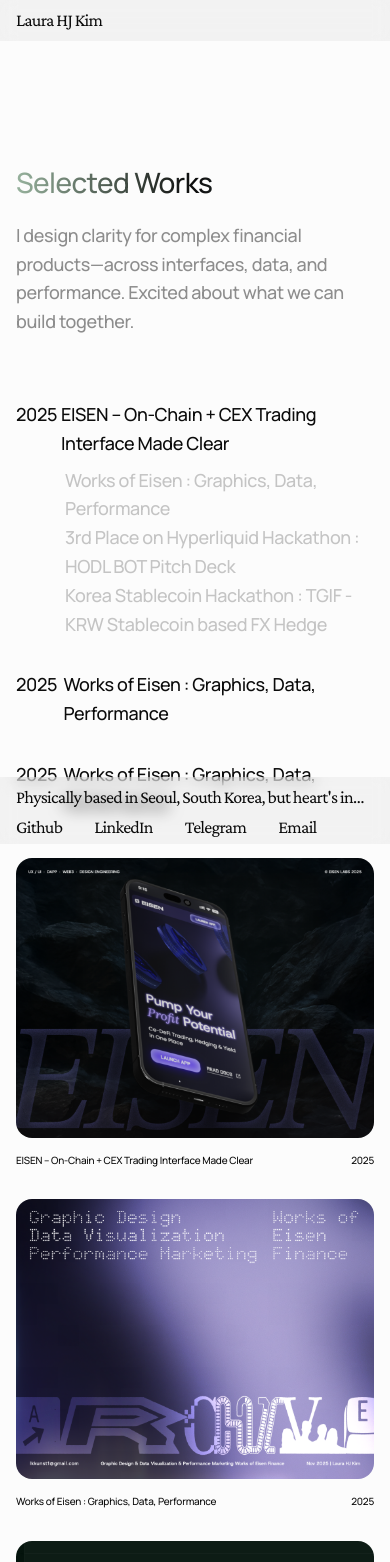
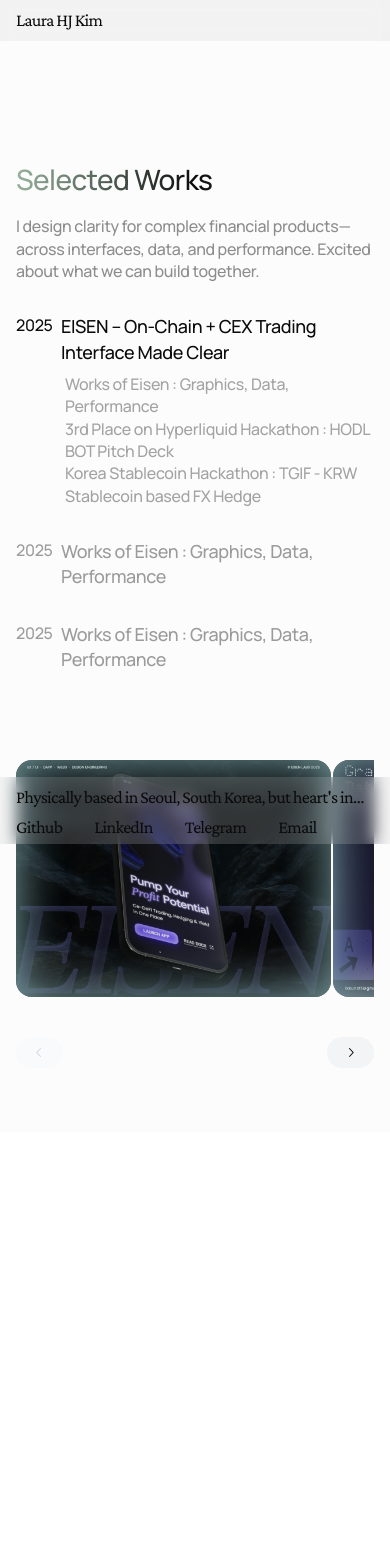
Before and after one commit to HJKUNST/portfolio-website-new, a Next.js app: page /works in a window 390 px wide. Shown: the top 1562 px of the page. After the commit the page ends 1132 px from the top, so only its background shows below. Built offline with nearby package versions, Linux system fonts and the light colour scheme.

Commit message:
feat: works page construction

```diff
--- a/src/components/sections/AboutMePage.tsx
+++ b/src/components/sections/AboutMePage.tsx
@@ -216,7 +216,7 @@
             className="relative w-full md:w-[25vw] md:min-w-[24rem] aspect-[295/393] mx-auto md:mx-0"
           >
             <Image
-              src="/about-me-photo-1526fe.png"
+              src="/about-me-3.png"
               alt="Laura Heejoo Kim"
               fill
               className="object-cover"
--- a/src/components/sections/HeroSection.tsx
+++ b/src/components/sections/HeroSection.tsx
@@ -54,7 +54,7 @@
   cards?: PortfolioCard[];
 };
 
-type CardWithKey = PortfolioCard & { _key: string };
+export type CardWithKey = PortfolioCard & { _key: string };
 
 // ============================================
 // Main Component
@@ -324,7 +324,7 @@
 );
 
 /** 캐러셀 네비게이션 버튼 */
-const CarouselNav = ({
+export const CarouselNav = ({
   onPrev,
   onNext,
   isAtStart,
@@ -362,7 +362,7 @@
 };
 
 /** 히어로 카드 */
-const HeroCard = ({ card }: { card: CardWithKey }) => (
+export const HeroCard = ({ card }: { card: CardWithKey }) => (
   <div
     className="group relative flex-none overflow-hidden rounded-2xl h-full cursor-pointer hero-card"
     data-cursor-hover
--- a/src/components/sections/SelectedWorksPage.tsx
+++ b/src/components/sections/SelectedWorksPage.tsx
@@ -1,21 +1,23 @@
 "use client";
 
-import { useEffect, useRef } from "react";
-import Image from "next/image";
-import { getGSAP, ScrollTrigger } from "@/lib/motion/gsap";
+import { useEffect, useLayoutEffect, useRef, forwardRef, useState, useMemo, useCallback } from "react";
+import { getGSAP } from "@/lib/motion/gsap";
+import { HeroCard, CarouselNav, CardWithKey } from "./HeroSection";
+import { prefersReducedMotion } from "@/lib/motion/constants";
+import clsx from "clsx";
 
 const TitleStyle = {
   fontFamily: "var(--font-manrope), Manrope, sans-serif",
   fontSize: "clamp(28px, 3.5vw, 40px)",
   fontWeight: 500,
   letterSpacing: "-0.02em",
-  lineHeight: "1.6em",
+  lineHeight: "1.4em",
 };
 
 const BodyStyle = {
   color: "var(--gray-300)",
-  lineHeight: "1.6em",
-  fontSize: "clamp(18px, 2.5vw, 24px)",
+  lineHeight: "1.4em",
+  fontSize: "clamp(16px, 1.6vw, 20px)",
 };
 
 const subtitleStyle = {
@@ -23,12 +25,22 @@
   fontSize: "clamp(18px, 1.6vw, 20px)",
   fontWeight: 700,
   letterSpacing: "-0.02em",
-  lineHeight: "1.6em",
-  background: "var(--main-gradient)",
-  WebkitBackgroundClip: "text",
-  backgroundClip: "text",
-  color: "transparent",
+  lineHeight: "1.4em",
+  color: "var(--gray-900)",
 };
+
+// Reusable Components
+const SectionSubtitle = ({ children, className = "", style = {} }: { children: React.ReactNode; className?: string; style?: React.CSSProperties }) => (
+  <h3 className={`text-h3-em mb-3 ${className}`} style={{ ...subtitleStyle, ...style }}>
+    {children}
+  </h3>
+);
+
+const SectionBody = ({ children, className = "" }: { children: React.ReactNode; className?: string }) => (
+  <p className={`text-em ${className}`} style={BodyStyle}>
+    {children}
+  </p>
+);
 
 type WorkItem = {
   id: string;
@@ -36,6 +48,8 @@
   title: string;
   description?: string;
   image: string;
+  tags?: string[];
+  subtitle?: string;
 };
 
 const works: WorkItem[] = [
@@ -45,64 +59,208 @@
     title: "EISEN – On-Chain + CEX Trading Interface Made Clear",
     description: "Works of Eisen : Graphics, Data, Performance\n3rd Place on Hyperliquid Hackathon : HODL BOT Pitch Deck\nKorea Stablecoin Hackathon : TGIF - KRW Stablecoin based FX Hedge",
     image: "/eisen-trading-interface.png",
+    tags: ["UI/UX", "Design Engineering"],
+    subtitle: "Onchain + CEX Trading Interface Made Clear"
   },
   {
     id: "works-of-eisen-1",
     year: "2025",
     title: "Works of Eisen : Graphics, Data, Performance",
     image: "/works-of-eisen-1.png",
+    tags: ["Graphic Design", "Brand Experience"],
+    subtitle: "Works of Eisen"
   },
   {
     id: "works-of-eisen-2",
     year: "2025",
     title: "Works of Eisen : Graphics, Data, Performance",
     image: "/works-of-eisen-2.png",
+    tags: ["Graphic Design", "Data Visualization"],
+    subtitle: "Works of Eisen"
   },
 ];
 
+// Carousel Constants
+const GAP = 2;
+const WHEEL_COOLDOWN_MS = 500;
+const ANIMATION_DURATION = 0.5;
+
 export const SelectedWorksSection = () => {
+  // Navigation State
+  const [currentIndex, setCurrentIndex] = useState(0);
+  const [hoveredIndex, setHoveredIndex] = useState<number | null>(null);
+
+  // Carousel Refs & State
   const containerRef = useRef<HTMLDivElement>(null);
-  const leftColRef = useRef<HTMLDivElement>(null);
+  const trackRef = useRef<HTMLDivElement>(null);
+  const isTransitioningRef = useRef(false);
+  const lastWheelTimeRef = useRef(0);
+  const [cardWidth, setCardWidth] = useState(0);
+  const [containerWidth, setContainerWidth] = useState(0);
 
+  // --- Data Preparation ---
+  const carouselCards = useMemo<CardWithKey[]>(() => {
+    return works.map((work, idx) => ({
+      title: work.title,
+      subtitle: work.subtitle || "",
+      tags: work.tags || [],
+      image: work.image,
+      _key: `work-card-${work.id}`,
+    }));
+  }, []);
+
+  const totalCards = carouselCards.length;
+  const itemWidth = cardWidth + GAP;
+
+  // Calculate Navigation Bounds
+  // Track의 전체 너비: totalCards * itemWidth (각 카드 + gap 포함)
+  // 마지막 카드가 완전히 보이려면 track의 오른쪽 끝이 container의 오른쪽 끝에 맞춰져야 함
+  // 따라서 maxScrollWidth = trackTotalWidth - containerWidth
+  // GAP을 빼지 않는 이유: 마지막 카드 뒤의 gap도 track의 일부이므로 포함해야 함
+  const trackTotalWidth = totalCards * itemWidth;
+  const maxScrollWidth = Math.max(0, trackTotalWidth - containerWidth);
+  const maxIndexFloat = itemWidth > 0 ? maxScrollWidth / itemWidth : 0;
+  const lastIndex = Math.max(0, Math.ceil(maxIndexFloat));
+
+  const isAtStart = currentIndex === 0;
+  const isAtEnd = currentIndex >= lastIndex;
+
+  // --- Carousel Logic (Adapted from HeroSection) ---
+
+  const setPositionInstant = useCallback((index: number) => {
+    if (!trackRef.current || itemWidth === 0) return;
+
+    const cardW = itemWidth - GAP;
+    const centerOffset = (containerWidth - cardW) / 2;
+    let x = centerOffset - index * itemWidth;
+
+    x = Math.max(x, -index * itemWidth); // Left Visibility
+    x = Math.min(x, 0); // Start Boundary
+    x = Math.max(x, -maxScrollWidth); // End Boundary
+
+    const gsap = getGSAP();
+    if (gsap) {
+      gsap.set(trackRef.current, { x });
+    } else {
+      trackRef.current.style.transform = `translateX(${x}px)`;
+    }
+  }, [itemWidth, maxScrollWidth, containerWidth]);
+
+  const animateToIndex = useCallback((index: number, onComplete?: () => void) => {
+    if (!trackRef.current || itemWidth === 0) return;
+
+    const cardW = itemWidth - GAP;
+    const centerOffset = (containerWidth - cardW) / 2;
+    let x = centerOffset - index * itemWidth;
+
+    x = Math.max(x, -index * itemWidth); // Left Visibility
+    x = Math.min(x, 0); // Start Boundary
+    x = Math.max(x, -maxScrollWidth); // End Boundary
+
+    const gsap = getGSAP();
+    if (!gsap || prefersReducedMotion()) {
+      setPositionInstant(index);
+      onComplete?.();
+      return;
+    }
+
+    gsap.to(trackRef.current, {
+      x,
+      duration: ANIMATION_DURATION,
+      ease: "power2.out",
+      onComplete,
+    });
+  }, [itemWidth, setPositionInstant, maxScrollWidth, containerWidth]);
+
+  const goToIndex = useCallback((newIndex: number) => {
+    if (isTransitioningRef.current || totalCards === 0) return;
+
+    const clampedIndex = Math.max(0, Math.min(newIndex, lastIndex));
+    // Note: We allow triggering even if same index to ensure alignment if needed,
+    // but usually we can skip. Let's align with HeroSection logic.
+    if (clampedIndex === currentIndex) return;
+
+    isTransitioningRef.current = true;
+
+    animateToIndex(clampedIndex, () => {
+      setCurrentIndex(clampedIndex);
+      isTransitioningRef.current = false;
+    });
+  }, [totalCards, lastIndex, currentIndex, animateToIndex]);
+
+  const goNext = useCallback(() => goToIndex(currentIndex + 1), [goToIndex, currentIndex]);
+  const goPrev = useCallback(() => goToIndex(currentIndex - 1), [goToIndex, currentIndex]);
+
+  // Handle Dimension Updates
   useEffect(() => {
-    const gsap = getGSAP();
-    if (!gsap || !leftColRef.current || !containerRef.current) return;
+    const updateDimensions = () => {
+      if (!containerRef.current) return;
+      const height = containerRef.current.offsetHeight;
+      const width = containerRef.current.offsetWidth;
+      setCardWidth(Math.round(height * (4 / 3)));
+      setContainerWidth(width);
+    };
 
-    const mm = gsap.matchMedia();
+    updateDimensions();
+    window.addEventListener("resize", updateDimensions);
+    return () => window.removeEventListener("resize", updateDimensions);
+  }, []);
 
-    mm.add("(min-width: 768px)", () => {
-      ScrollTrigger.create({
-        trigger: containerRef.current,
-        start: "top top+=128", // md:top-32 equivalence
-        end: "bottom bottom",
-        pin: leftColRef.current,
-        pinSpacing: false, // Right column determines height, left one floats
-      });
-    });
+  /** 초기 위치 설정 */
+  useLayoutEffect(() => {
+    if (carouselCards.length > 0 && cardWidth > 0) {
+      setPositionInstant(0);
+    }
+  }, [carouselCards.length, cardWidth, setPositionInstant]);
 
-    return () => mm.revert();
-  }, []);
+  /** 리사이즈 시 현재 위치 유지 */
+  useEffect(() => {
+    if (cardWidth > 0) {
+      setPositionInstant(currentIndex);
+    }
+  }, [cardWidth, currentIndex, setPositionInstant]);
+
+
+  /** 휠 스크롤로 캐러셀 탐색 */
+  useEffect(() => {
+    const container = containerRef.current;
+    if (!container) return;
+
+    const handleWheel = (e: WheelEvent) => {
+      // 가로 스크롤은 무시
+      if (Math.abs(e.deltaY) < Math.abs(e.deltaX)) return;
+      e.preventDefault();
+
+      // 쿨다운 체크
+      const now = Date.now();
+      if (now - lastWheelTimeRef.current < WHEEL_COOLDOWN_MS) return;
+      if (isTransitioningRef.current) return;
+
+      lastWheelTimeRef.current = now;
+
+      if (e.deltaY > 0) goNext();
+      else if (e.deltaY < 0) goPrev();
+    };
+
+    container.addEventListener("wheel", handleWheel, { passive: false });
+    return () => container.removeEventListener("wheel", handleWheel);
+  }, [goNext, goPrev]);
+
 
   return (
     <section
-      className="section-shell max-w-[1280px] mx-auto pb-24 px-5 md:px-10"
+      className="section-shell max-w-[1280px] mx-auto pb-24 px-5 md:px-10 flex flex-col gap-16"
       style={{ background: "#FCFCFC", paddingTop: "160px" }}
     >
-      {/* 1:1 Grid Layout with Fixed Left, Scrollable Right */}
-      <div ref={containerRef} className="grid grid-cols-1 md:grid-cols-2 gap-8 md:gap-16">
-        {/* Left Column: Fixed (Title, Description, Work List) */}
-        <div ref={leftColRef}>
-          {/* Main Title */}
-          <h1
-            className="text-h1-gradient mb-4"
-            style={TitleStyle}
-          >
+      {/* Top Section: Split Layout */}
+      <div className="grid grid-cols-1 md:grid-cols-2 gap-8 md:gap-16 items-start">
+        {/* Left: Title & Description */}
+        <div>
+          <h1 className="text-h1-gradient mb-4" style={TitleStyle}>
             Selected Works
           </h1>
-
-          {/* Description */}
           <p
-            className="text-em mb-16"
+            className="text-em"
             style={{
               ...BodyStyle,
               maxWidth: "505px",
@@ -110,10 +268,23 @@
           >
             I design clarity for complex financial products—across interfaces, data, and performance. Excited about what we can build together.
           </p>
+        </div>
 
-          <div className="space-y-8">
-            {works.map((work) => (
-              <div key={work.id}>
+        {/* Right: Work List with Highlighting */}
+        <div className="space-y-8">
+          {works.map((work, idx) => {
+            // Highlight 우선순위: hover 중일 때는 hover된 카드만, 아니면 가운데 카드
+            const isActive = hoveredIndex !== null
+              ? idx === hoveredIndex
+              : idx === currentIndex;
+            return (
+              <div
+                key={work.id}
+                className={clsx("transition-opacity duration-300 cursor-pointer", isActive ? "opacity-100" : "opacity-40")}
+                onClick={() => goToIndex(idx)}
+                onMouseEnter={() => setHoveredIndex(idx)}
+                onMouseLeave={() => setHoveredIndex(null)}
+              >
                 <div className="flex gap-3 mb-2">
                   <span
                     className="text-em"
@@ -126,84 +297,56 @@
                   >
                     {work.year}
                   </span>
-                  <h3
-                    className="text-em"
-                    style={{
-                      ...subtitleStyle,
-                      color: "var(--gray-900)",
-                      fontWeight: 500,
-                      background: "none",
-                      WebkitBackgroundClip: "border-box",
-                      backgroundClip: "border-box",
-                    }}
-                  >
+                  <SectionSubtitle className="!mb-0 !bg-none !text-[var(--gray-900)] !font-medium">
                     {work.title}
-                  </h3>
+                  </SectionSubtitle>
                 </div>
                 {work.description && (
-                  <p
-                    className="text-em ml-[49px] whitespace-pre-line"
-                    style={{
-                      ...BodyStyle,
-                      opacity: 0.5,
-                    }}
-                  >
+                  <SectionBody className="ml-[49px] whitespace-pre-line opacity-80">
                     {work.description}
-                  </p>
+                  </SectionBody>
                 )}
+              </div>
+            );
+          })}
+        </div>
+      </div>
+
+      {/* Bottom Section: Carousel */}
+      <div>
+        <div
+          ref={containerRef}
+          className="relative overflow-hidden py-4 w-full aspect-[4/3] md:aspect-auto md:h-[min(60vh,640px)]"
+        // Removed bg color to match design request if needed, or keep it consistent?
+        // User request didn't specify BG, but usually carousel areas might have subtle bg.
+        // Previous RightColumn had white images. HeroSection has rgba(206,225,226,0.2).
+        // Let's keep it clean or use the Hero style if implied "call hero card carousel".
+        // I will use transparent for now to fit the section bg #FCFCFC.
+        >
+          <div
+            ref={trackRef}
+            className="flex h-full items-stretch"
+            style={{ gap: GAP, width: "max-content" }}
+          >
+            {carouselCards.map((card, idx) => (
+              <div
+                key={card._key}
+                onMouseEnter={() => setHoveredIndex(idx)}
+                onMouseLeave={() => setHoveredIndex(null)}
+              >
+                <HeroCard card={card} />
               </div>
             ))}
           </div>
         </div>
 
-        {/* Right Column: Scrollable Cards */}
-        <div className="flex flex-col gap-8">
-          {works.map((work) => (
-            <div key={work.id} className="relative">
-              {/* Work Image Card */}
-              <div
-                className="relative w-full aspect-[546/427] overflow-hidden rounded-2xl"
-                style={{
-                  backgroundColor: "#FFFFFF",
-                }}
-              >
-                <Image
-                  src={work.image}
-                  alt={work.title}
-                  fill
-                  className="object-cover"
-                  priority={work.id === "eisen-trading"}
-                  quality={85}
-                />
-              </div>
-
-              {/* Work Info (visible on desktop, below image) */}
-              <div className="mt-4 flex justify-between items-end">
-                <p
-                  className="text-em"
-                  style={{
-                    color: "var(--gray-900)",
-                    fontSize: "clamp(10px, 1.2vw, 12px)",
-                    lineHeight: "1.366em",
-                    maxWidth: "285px",
-                  }}
-                >
-                  {work.title}
-                </p>
-                <p
-                  className="text-em text-right"
-                  style={{
-                    color: "var(--gray-900)",
-                    fontSize: "clamp(10px, 1.2vw, 12px)",
-                    lineHeight: "1.366em",
-                  }}
-                >
-                  {work.year}
-                </p>
-              </div>
-            </div>
-          ))}
-        </div>
+        {/* Navigation */}
+        <CarouselNav
+          onPrev={goPrev}
+          onNext={goNext}
+          isAtStart={isAtStart}
+          isAtEnd={isAtEnd}
+        />
       </div>
     </section>
   );
```
Also changed, not shown: public/about-me-3.png (added), src/app/about/page.tsx (line endings or trailing spaces), src/app/works/page.tsx (line endings or trailing spaces), src/components/layout/SiteFooter.tsx (line endings or trailing spaces), 1 other file (tests, documents, lock files or other folders).
